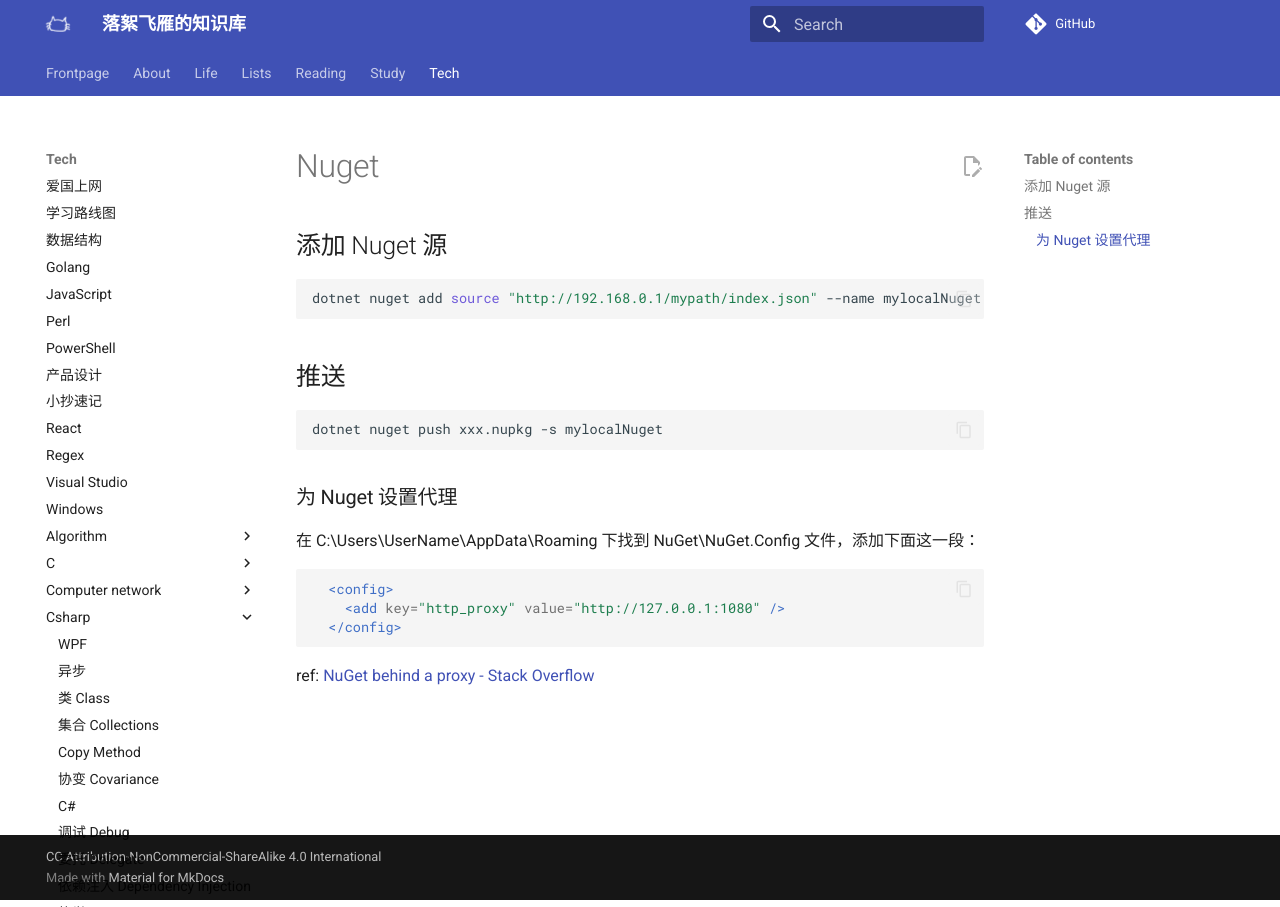
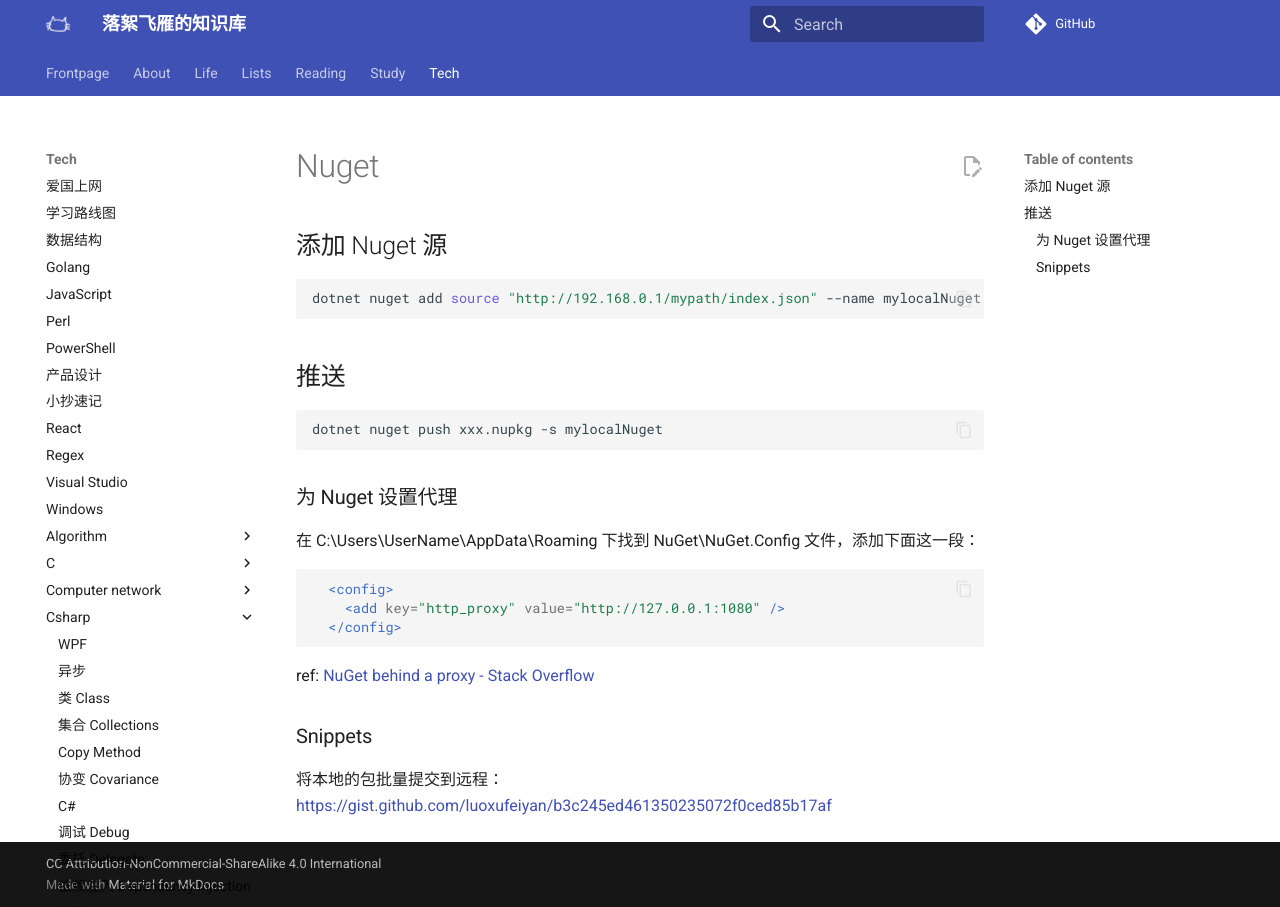
Before and after one commit to luoxufeiyan/wiki.luoxufeiyan.com, an MkDocs documentation site: the page built from docs/tech/csharp/nuget.md, in a window 1280 px wide. Built offline with MkDocs 1.6.1 and Material for MkDocs 9.7.7, drawn with Linux system fonts in a browser that asks for light colours; comment, search, counter and statistics services are not loaded.

Commit message:
feat: add nuget snippet

````diff
--- a/docs/tech/csharp/nuget.md
+++ b/docs/tech/csharp/nuget.md
@@ -23,3 +23,7 @@
 ```
 
 ref: [NuGet behind a proxy - Stack Overflow](https://stackoverflow.com/a/15463892/3886059)
+
+### Snippets
+
+将本地的包批量提交到远程： [https://gist.github.com/luoxufeiyan/b3c245ed461350235072f0ced85b17af](https://gist.github.com/luoxufeiyan/b3c245ed461350235072f0ced85b17af)
````
